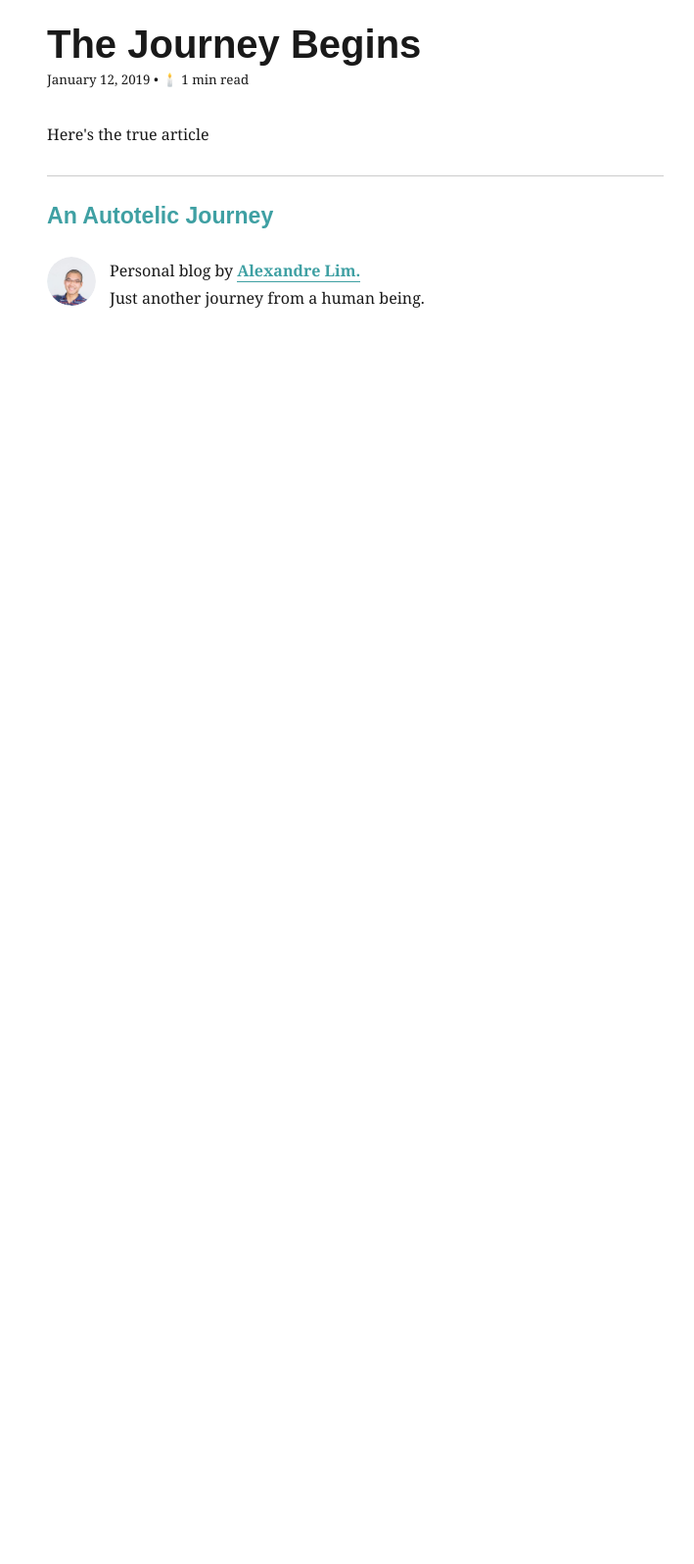
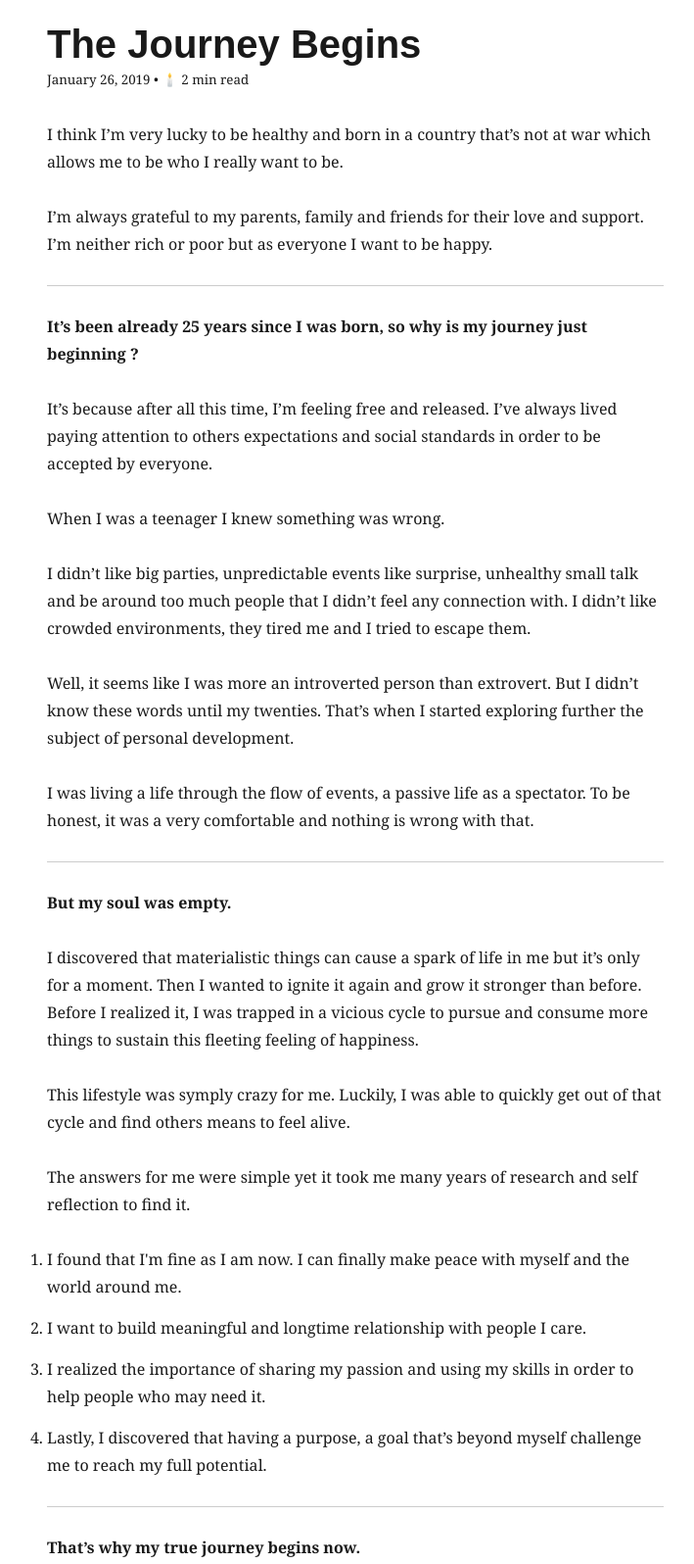
Before and after one commit to Wraithraiser/autotelic-journey, a Gatsby site: page /journey-begins/ in a window 1280 px wide. Shown: the part 100-1696 px from the top of the page at 98% size, without its empty margins (277-986 px from the left). Before the commit the page ends 800 px from the top, so only its background shows below. Built offline with nearby package versions, Linux system fonts and the light colour scheme; Gatsby itself is replaced by a stand-in of ours; some packages are replaced by stand-ins of ours.

Commit message:
feat(blog): add article journey-begins content

```diff
--- a/content/blog/journey-begins/index.md
+++ b/content/blog/journey-begins/index.md
@@ -1,7 +1,54 @@
 ---
 title: The Journey Begins
-date: '2019-01-12'
+date: '2019-01-26'
 spoiler: It's now or never
 ---
 
-Here's the true article
+I think I’m very lucky to be healthy and born in a country that’s not at war which allows me to be who I really want to be.
+
+I’m always grateful to my parents, family and friends for their love and support. I’m neither rich or poor but as everyone I want to be happy.
+
+---
+
+**It’s been already 25 years since I was born, so why is my journey just beginning ?**
+
+It’s because after all this time, I’m feeling free and released.
+I’ve always lived paying attention to others expectations and social standards in order to be accepted by everyone.
+
+When I was a teenager I knew something was wrong.
+
+I didn’t like big parties, unpredictable events like surprise, unhealthy small talk and be around too much people that I didn’t feel any connection with. I didn’t like crowded environments, they tired me and I tried to escape them.
+
+Well, it seems like I was more an introverted person than extrovert. But I didn’t know these words until my twenties. That’s when I started exploring further the subject of personal development.
+
+I was living a life through the flow of events, a passive life as a spectator. To be honest, it was a very comfortable and nothing is wrong with that.
+
+---
+
+**But my soul was empty.**
+
+I discovered that materialistic things can cause a spark of life in me but it’s only for a moment. Then I wanted to ignite it again and grow it stronger than before. Before I realized it, I was trapped in a vicious cycle to pursue and consume more things to sustain this fleeting feeling of happiness.
+
+This lifestyle was symply crazy for me. Luckily, I was able to quickly get out of that cycle and find others means to feel alive.
+
+The answers for me were simple yet it took me many years of research and self reflection to find it.
+
+1. I found that I'm fine as I am now. I can finally make peace with myself and the world around me.
+
+2. I want to build meaningful and longtime relationship with people I care.
+
+3. I realized the importance of sharing my passion and using my skills in order to help people who may need it.
+
+4. Lastly, I discovered that having a purpose, a goal that’s beyond myself challenge me to reach my full potential.
+
+---
+
+**That’s why my true journey begins now.**
+
+I want to be happy through myself, with others and the world without giving up on my integrity and values. 😄
+
+Through this blog, I will post anything I want as I write for myself, but if you find value in it then that’s a super bonus and I wish you the best in your own adventure.
+
+My journey is selfish and I consider myself as a selfish person.
+
+The funny thing is that my selfishness leads to what we can call altruism as I sincerely want to help people who may find something worth to their own life through my journey.
```
